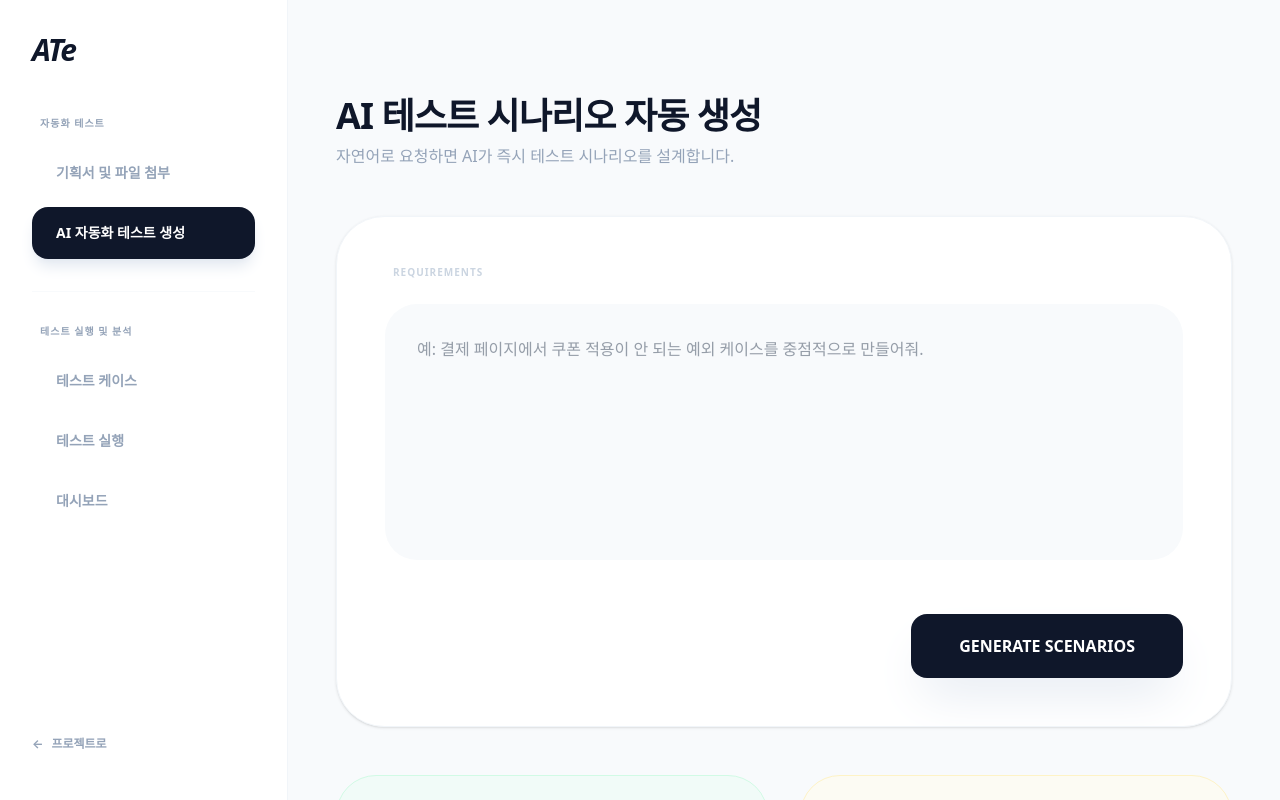
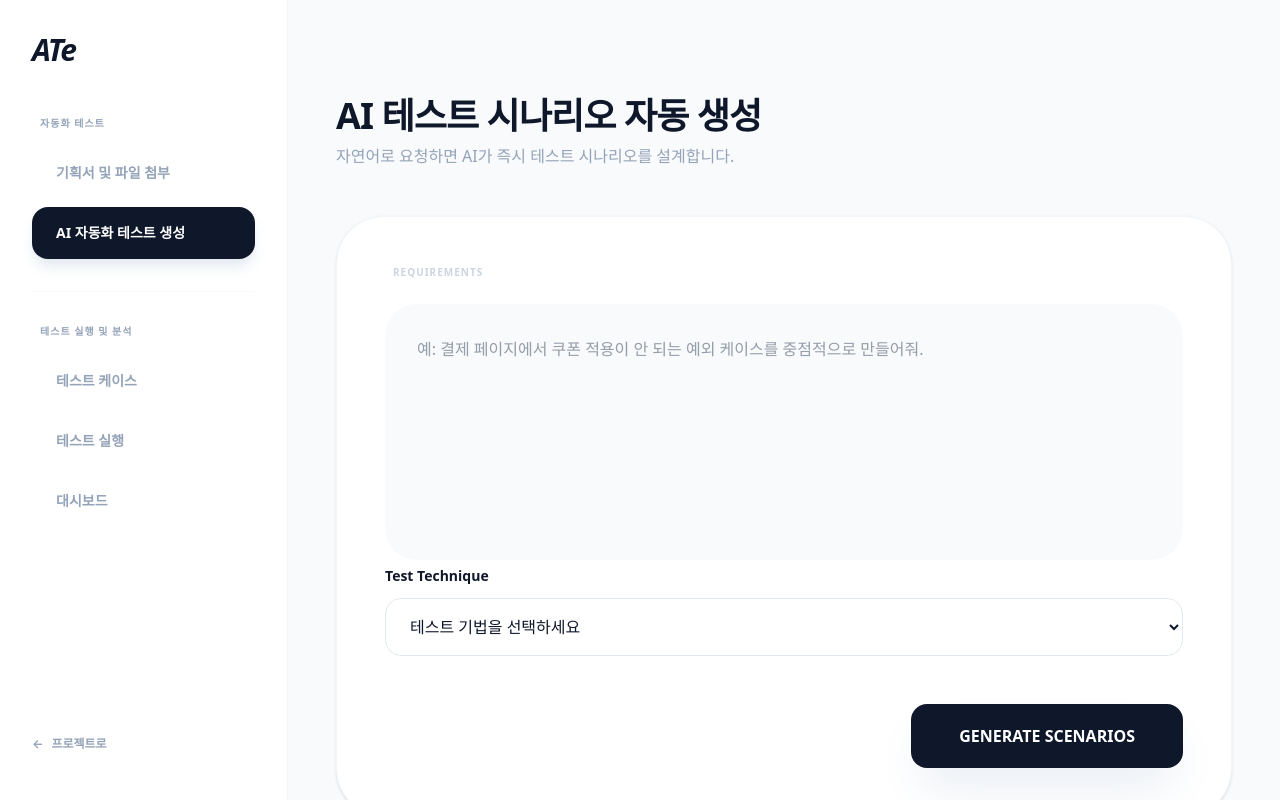
Before and after one commit to chanhi/Project_ATe, a React (Vite) app in the folder frontend/: page /projects/1/generate in a window 1280 px wide. Shown: the top 800 px of the page. Built offline with nearby package versions, Linux system fonts and the light colour scheme.

Commit message:
Update ScenarioGeneratePage.jsx
테스트 기법 옵션 추가

```diff
--- a/frontend/src/pages/ScenarioGeneratePage.jsx
+++ b/frontend/src/pages/ScenarioGeneratePage.jsx
@@ -10,6 +10,16 @@ const ScenarioGeneratePage = () => {
   const [requirements, setRequirements] = useState('');
   const [isGenerating, setIsGenerating] = useState(false);
   const [documentId, setDocumentId] = useState(null); // [추가] 문서 ID 상태 관리
+
+  const [selectedTechnique, setSelectedTechnique] = useState("");
+  const testTechniques = [
+    { value: "equivalence_partition", label: "동등 분할" },
+    { value: "boundary_value", label: "경계값 분석" },
+    { value: "decision_table", label: "결정 테이블" },
+    { value: "state_transition", label: "상태 전이" },
+    { value: "error_guessing", label: "에러 추측" },
+    { value: "scenario_based", label: "시나리오 기반" },
+  ];
 
   useEffect(() => {
     // [추가] 이전 페이지(UploadSpecsPage)에서 넘겨준 documentId가 있는지 확인
@@ -79,6 +89,28 @@ const ScenarioGeneratePage = () => {
           className="w-full h-64 p-8 bg-slate-50 rounded-[2rem] border-none focus:ring-2 focus:ring-indigo-500/20 text-slate-700 font-medium leading-relaxed resize-none transition-all outline-none"
         />
 
+        <div className="mb-8 text-left">
+          <label className="block text-sm font-bold text-slate-00 mb-3">
+            Test Technique
+          </label>
+          <select
+            value={selectedTechnique}
+            onChange={(e) => setSelectedTechnique(e.target.value)}
+            className="w-full px-5 py-4 rounded-2xl border border-slate-200 bg-white focus:outline-none focus:ring-2 focus:ring-indigo-500 font-medium"
+          >
+            <option value="" disabled>테스트 기법을 선택하세요</option>
+
+            {testTechniques.map((technique) => (
+              <option
+                key={technique.value}
+                value={technique.value}
+              >
+                {technique.label}
+              </option>
+            ))}
+          </select>
+        </div>
+
         <div className="mt-12 flex justify-end">
           <button
             onClick={handleGenerate}
```
